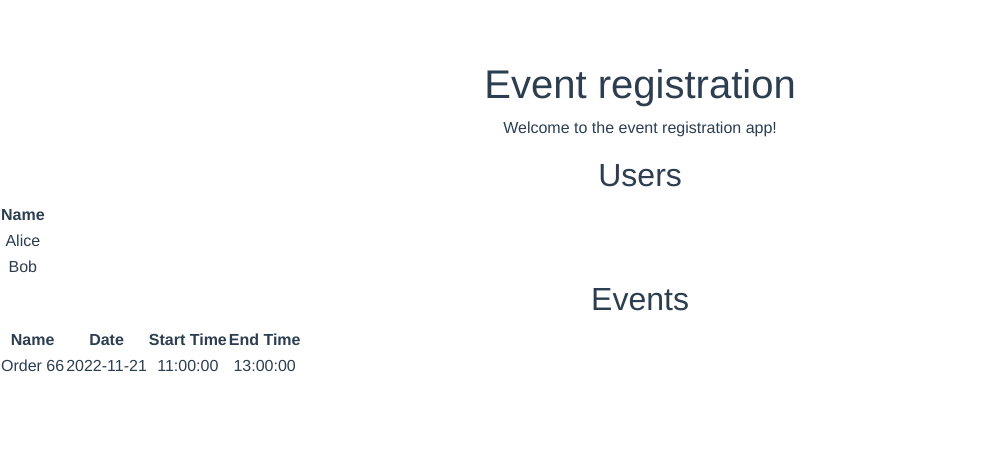
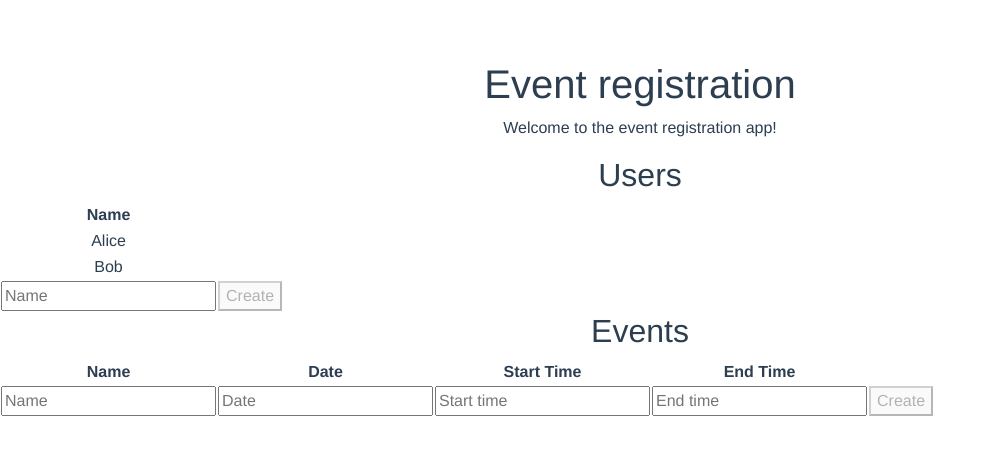
Before and after one commit to McGill-ECSE321-Fall2022/EventRegistration-Monday, a Vue app in the folder EventRegistration-Frontend/: page /#/ in a window 1280 px wide. Shown: the top 454 px of the page, without its empty margins (0-995 px from the left). Built offline with nearby package versions, Linux system fonts and the light colour scheme.

Commit message:
Make home page dynamic

```diff
--- a/EventRegistration-Frontend/src/components/Home.vue
+++ b/EventRegistration-Frontend/src/components/Home.vue
@@ -7,11 +7,12 @@
       <tr>
         <th>Name</th>
       </tr>
-      <tr>
-        <td>Alice</td>
+      <tr v-for="u in users" :key="u.id">
+        <td>{{u.name}}</td>
       </tr>
       <tr>
-        <td>Bob</td>
+        <td><input type="text" placeholder="Name" v-model="newUserName"></td>
+        <td><button v-bind:disabled="!newUserName.trim()" @click="createUser(newUserName)">Create</button></td>
       </tr>
     </table>
     <h2>Events</h2>
@@ -22,11 +23,18 @@
         <th>Start Time</th>
         <th>End Time</th>
       </tr>
+      <tr v-for="e in events" :key="e.name">
+        <td>{{e.name}}</td>
+        <td>{{e.date}}</td>
+        <td>{{e.startTime}}</td>
+        <td>{{e.endTime}}</td>
+      </tr>
       <tr>
-        <td>Order 66</td>
-        <td>2022-11-21</td>
-        <td>11:00:00</td>
-        <td>13:00:00</td>
+        <td><input type="text" placeholder="Name" v-model="newEventName"></td>
+        <td><input type="text" placeholder="Date" v-model="newEventDate"></td>
+        <td><input type="text" placeholder="Start time" v-model="newEventStartTime"></td>
+        <td><input type="text" placeholder="End time" v-model="newEventEndTime"></td>
+        <td><button v-bind:disabled="eventBtnDisabled" @click="createEvent(newEventName, newEventDate, newEventStartTime, newEventEndTime)">Create</button></td>
       </tr>
     </table>
   </div>
@@ -34,7 +42,45 @@
 
 <script>
 export default {
-  name: 'Home'
+  name: 'Home',
+  data() {
+    return {
+      users: [],
+      newUserName: '',
+      events: [],
+      newEventName: '',
+      newEventDate: '',
+      newEventStartTime: '',
+      newEventEndTime: '',
+      nextId: 1
+    }
+  },
+  created() {
+    this.users.push({ id: 1, name: 'Alice' })
+    this.users.push({ id: 2, name: 'Bob' })
+    this.nextId = 3
+  },
+  methods: {
+    createUser: function(userName) {
+      const u = { id: this.nextId, name: userName }
+      this.users.push(u)
+      this.nextId++
+      this.newUserName = ''
+    },
+    createEvent: function(eventName, date, startTime, endTime) {
+      const e = { name: eventName, date: date, startTime: startTime, endTime: endTime }
+      this.events.push(e)
+      this.newEventName = ''
+      this.newEventDate = ''
+      this.newEventStartTime = ''
+      this.newEventEndTime = ''
+    }
+  },
+  computed: {
+    eventBtnDisabled() {
+      return !this.newEventName.trim() || !this.newEventDate.trim() || !this.newEventStartTime.trim() || !this.newEventEndTime.trim()
+    }
+  }
 }
 </script>
 
```
